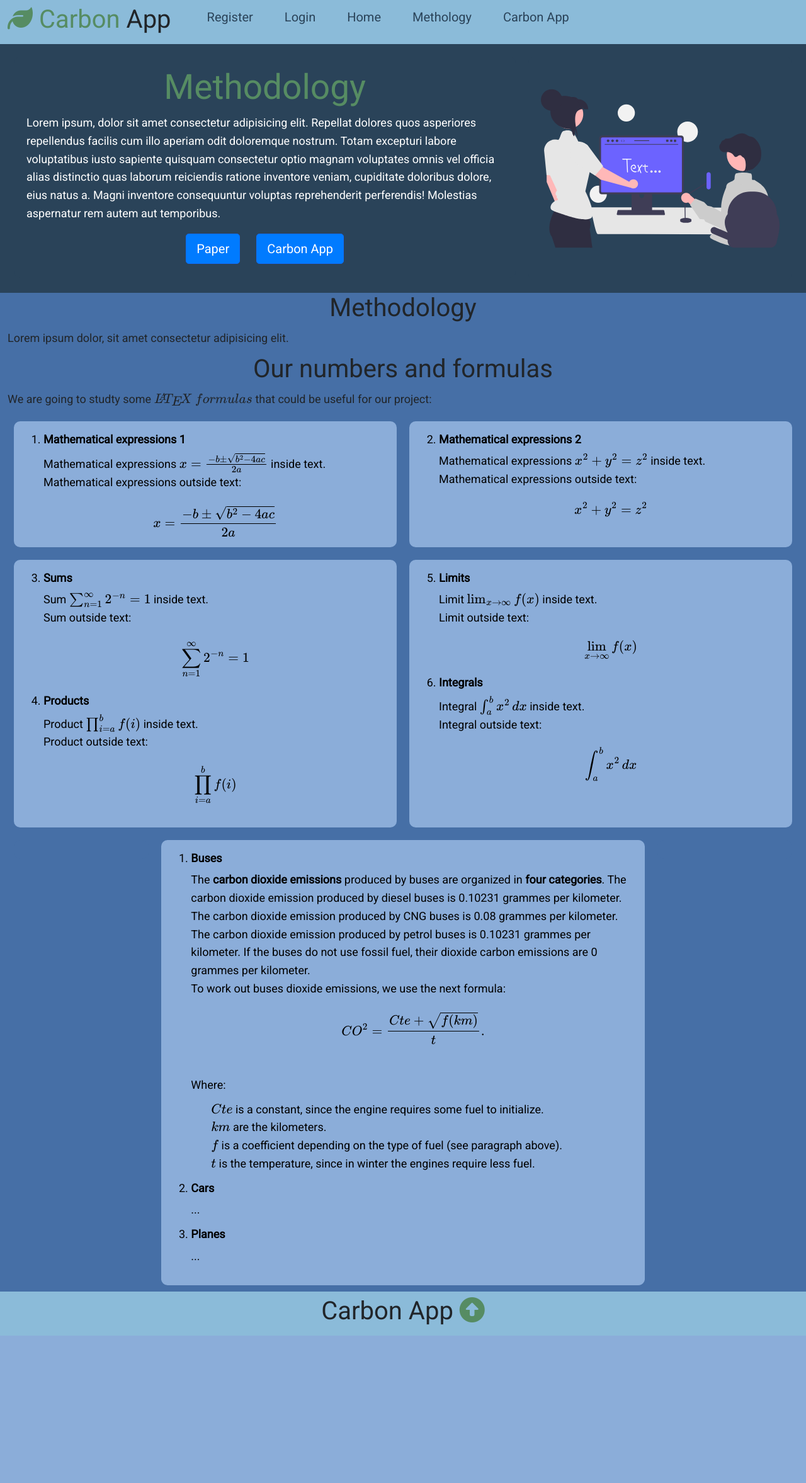
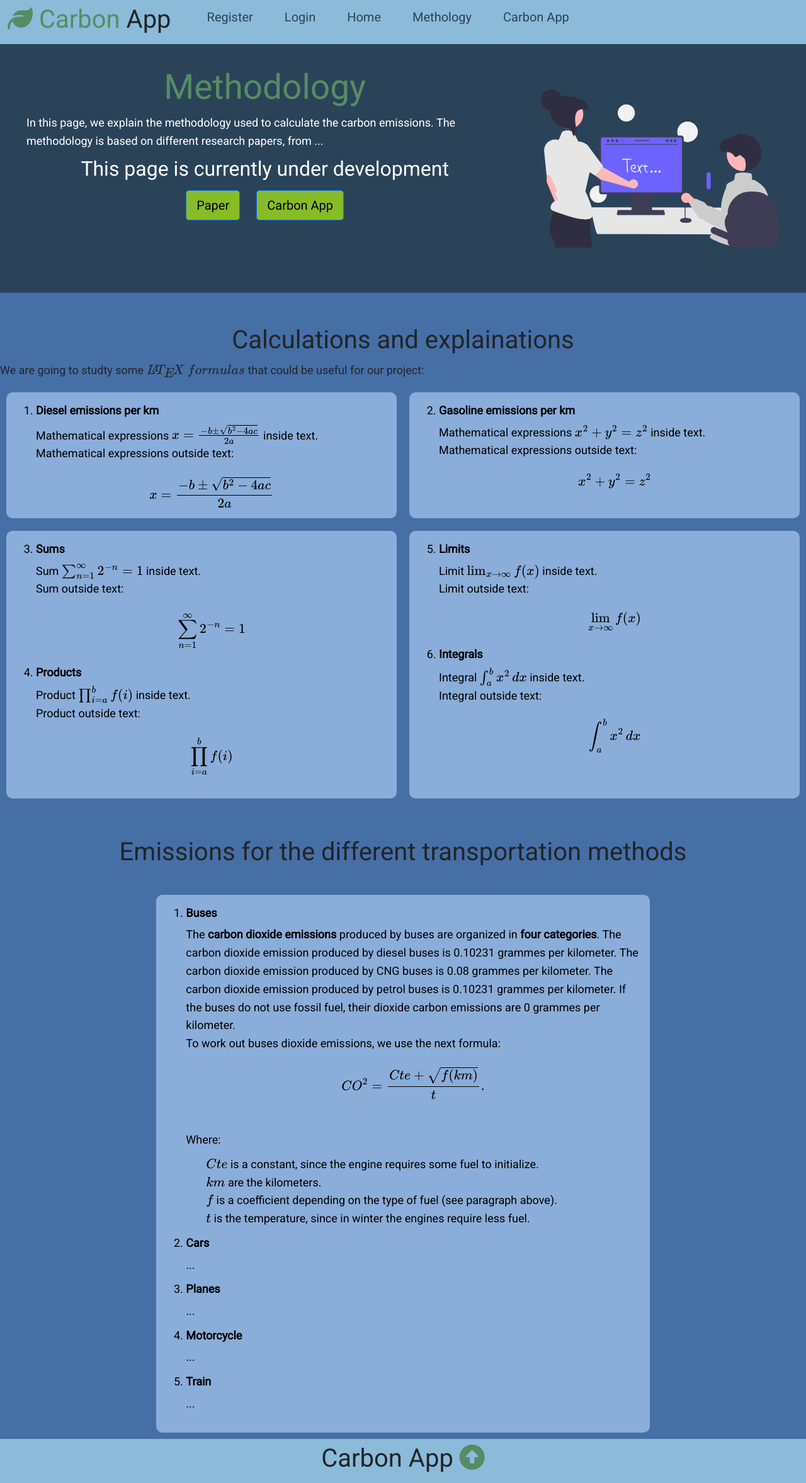
Before and after one commit to theoyster1/Carbon_App-Gruppe3, a Flask app: page /methodology in a window 1280 px wide. Shown: the whole page at 63% size. Before the commit the page ends 2121 px from the top, so only its background shows below. Run offline with Flask 2, Linux system fonts and the light colour scheme; some libraries are stand-ins or nearby versions.

Commit message:
Update methodology.html

```diff
--- a/capp/templates/methodology.html
+++ b/capp/templates/methodology.html
@@ -9,14 +9,14 @@
         <div class="box">
           <h1 style="font-size:55px;"><span class="text-logo"> Methodology</span></h1>
           <p style="text-align:left;">
-              Lorem ipsum, dolor sit amet consectetur adipisicing elit. Repellat dolores quos asperiores repellendus facilis cum illo aperiam odit doloremque nostrum. Totam excepturi labore voluptatibus iusto sapiente quisquam consectetur optio magnam voluptates omnis vel officia alias distinctio quas laborum reiciendis ratione inventore veniam, cupiditate doloribus dolore, eius natus a. Magni inventore consequuntur voluptas reprehenderit perferendis! Molestias aspernatur rem autem aut temporibus.
-          </p>
+In this page, we explain the methodology used to calculate the carbon emissions. The methodology is based on different research papers, from ... </p>
+<h2>This page is currently under development</h2>
           <div class="container_buttons_links_header">
             <div class="btn">
-                <a href="#" class="btn btn-primary btn-lg mr-2", style="background-color:#007bff;">Paper</a>
+                <a href="#" class="btn btn-primary btn-lg mr-2", style="background-color:#86BC25; color: black;">Paper</a>
             </div>
             <div class="btn">
-                <a href="{{url_for('carbon_app.carbon_app_home')}}" class="btn btn-primary btn-lg mr-2", style="background-color:#007bff;">Carbon App</a>
+                <a href="{{url_for('carbon_app.carbon_app_home')}}" class="btn btn-primary btn-lg mr-2", style="background-color:#86BC25; color: black;">Carbon App</a>
             </div>
           </div>
         </div>
@@ -36,17 +36,15 @@
 <section class="section_body_methodology">
     <div class="container">
 
-        <div class="methodology" style="display:block;">
-            <h1 style="text-align:center;"> Methodology</h1>
-            <p>
-              Lorem ipsum dolor, sit amet consectetur adipisicing elit.
-            </p>
+
         </div>
+        <br>
+        <br>
 
         <div class="methodology" style="display:block;">
-            <h1 style="text-align:center;"> Our numbers and formulas</h1>
+            <h1 style="text-align:center;"> Calculations and explainations</h1>
             <p>
-              We are going to studty some \(\LaTeX ~ formulas\) that could be useful for our project:
+                We are going to studty some \(\LaTeX ~ formulas\) that could be useful for our project:
             </p>
         </div>
 
@@ -55,7 +53,7 @@
             <div class="box_table2" style="height:200px;">
                 <ol start="1">
                     <li>
-                        <h4>Mathematical expressions 1</h4>
+                        <h4>Diesel emissions per km</h4>
                         <p class="text-left">
                             Mathematical expressions \( x = {-b \pm \sqrt{b^2-4ac} \over 2a} \) inside text.
                             <br>
@@ -68,7 +66,7 @@
             <div class="box_table2" style="height:200px;">
                 <ol start="2">
                     <li>
-                        <h4>Mathematical expressions 2</h4>
+                        <h4>Gasoline emissions per km</h4>
                         <p class="text-left">
                             Mathematical expressions \( x^2 + y^2 = z^2 \) inside text.
                             <br>
@@ -127,6 +125,12 @@
                 </ol>
             </div>
         </div>
+        <br>
+        <br>
+
+
+       <h1 style="text-align:center;"> Emissions for the different transportation methods</h1>
+       <br>
 
 
 
@@ -175,6 +179,18 @@
                             ...
                         </p>
                     </li>
+                    <li>
+                        <h4>Motorcycle</h4>
+                        <p class="text-left">
+                            ...
+                        </p>
+                    </li>
+                    <li>
+                        <h4>Train</h4>
+                        <p class="text-left">
+                            ...
+                        </p>
+                    </li>
                 </ol>
             </div>
             <div class="box_table1">
```
